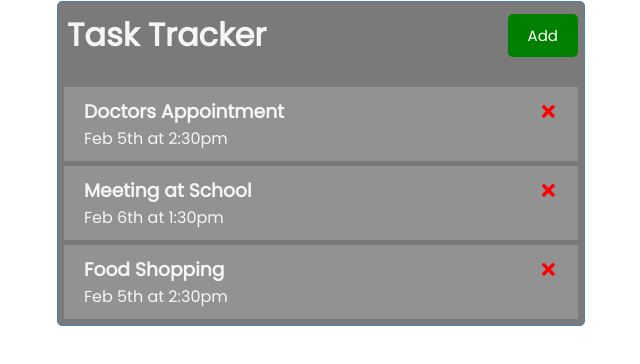
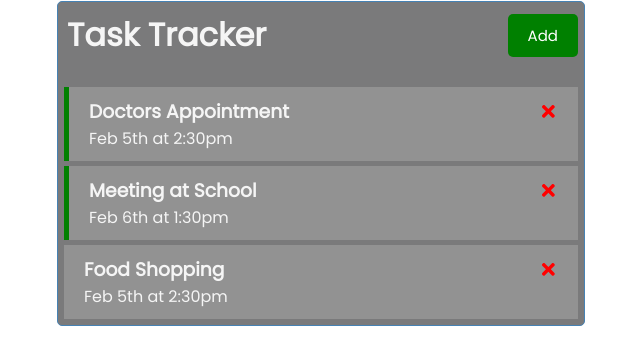
Before and after one commit to TonyHerbert22ATX/TaskTracker, a React (Create React App) app: page / in a window 1280 px wide. Shown: the top 364 px of the page, without its empty margins (319-959 px from the left). Built offline with nearby package versions, Linux system fonts and the light colour scheme.

Commit message:
added the ability to style and change task to show reminders.

```diff
--- a/src/App.js
+++ b/src/App.js
@@ -8,19 +8,19 @@
         id: 1,
         text: "Doctors Appointment",
         day: "Feb 5th at 2:30pm",
-        remainder: true,
+        reminder: true,
     },
     {
         id: 2,
         text: "Meeting at School",
         day: "Feb 6th at 1:30pm",
-        remainder: true,
+        reminder: true,
     },
     {
         id: 3,
         text: "Food Shopping",
         day: "Feb 5th at 2:30pm",
-        remainder: false,
+        reminder: false,
     },
 ])
 
@@ -30,10 +30,16 @@
   setTasks(tasks.filter((task)=> task.id !== id))
 }
 
+// * Toggle Reminder
+const toggleReminder= (id)=> {
+  console.log(id)
+  setTasks(tasks.map((task)=> task.id === id ? {...task, reminder: !task.reminder} : task))
+}
+
   return (
     <div className="container">
     <Header />
-    {tasks.length > 0 ?<Tasks tasks={tasks} onDelete={deleteTask} /> : 'No Tasks To Show'}
+    {tasks.length > 0 ?<Tasks tasks={tasks} onDelete={deleteTask} onToggle={toggleReminder}/> : 'No Tasks To Show'}
     </div>
 
   );
--- a/src/componets/Task.js
+++ b/src/componets/Task.js
@@ -1,9 +1,9 @@
 import { FaTimes } from 'react-icons/fa'
 
 
-const Task = ({ task , onDelete }) => {
+const Task = ({ task , onDelete, onToggle }) => {
   return (
-    <div className='task'>
+    <div className={`task ${task.reminder ? 'reminder': ''}`} onClick={()=> onToggle(task.id)}>
         <h3>
         {task.text} <FaTimes style={{color: 'red', cursor: 'pointer'}} onClick={()=>onDelete(task.id)} />
         </h3>
--- a/src/componets/Tasks.js
+++ b/src/componets/Tasks.js
@@ -1,10 +1,10 @@
 import Task from './Task'
 
-const Tasks = ({ tasks , onDelete }) => {
+const Tasks = ({ tasks , onDelete, onToggle }) => {
     return(
         <>
             {tasks.map((task) => (
-                <Task key={task.id} task={task} onDelete={onDelete} />
+                <Task key={task.id} task={task} onDelete={onDelete} onToggle={onToggle}/>
                 ))}
         </>
     )
```
